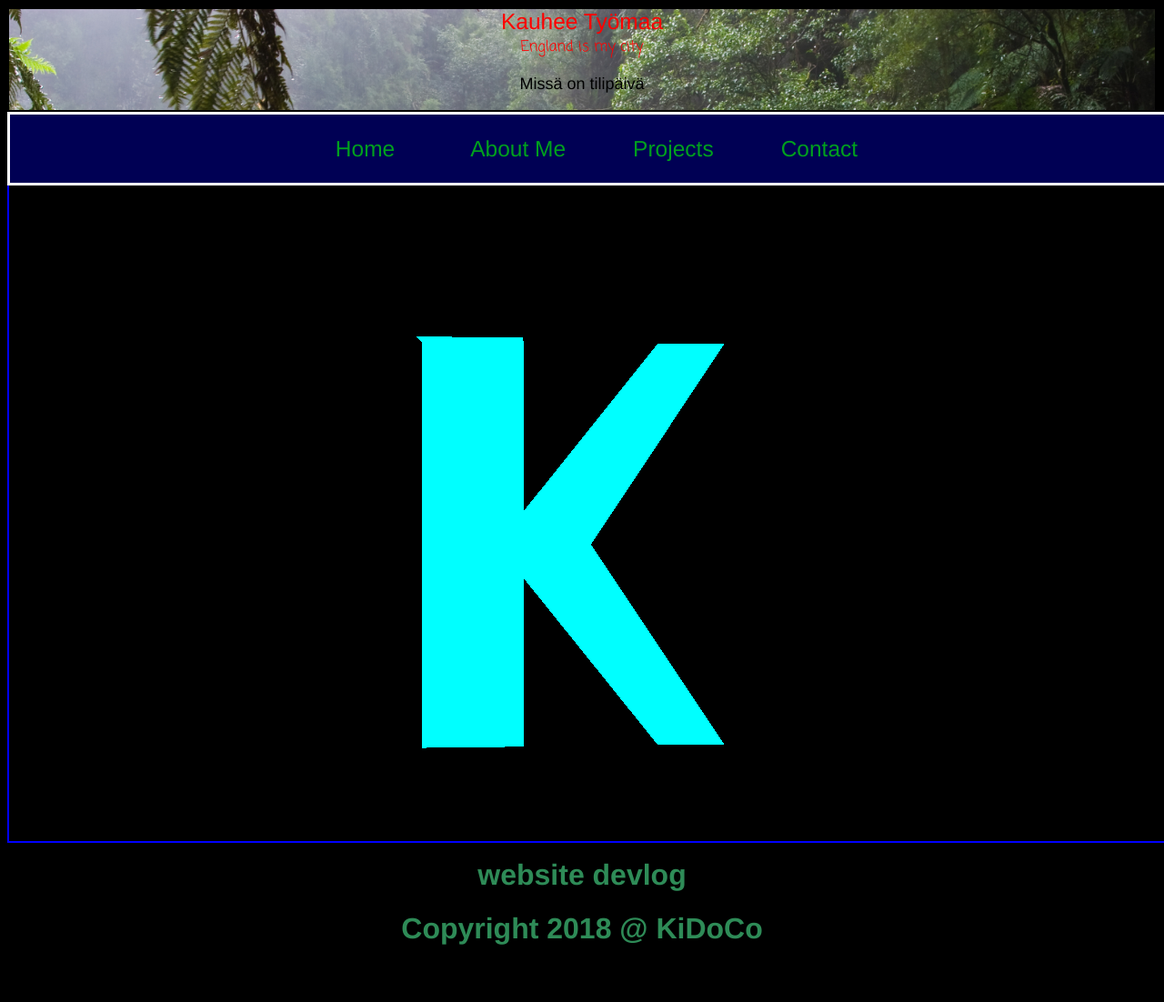
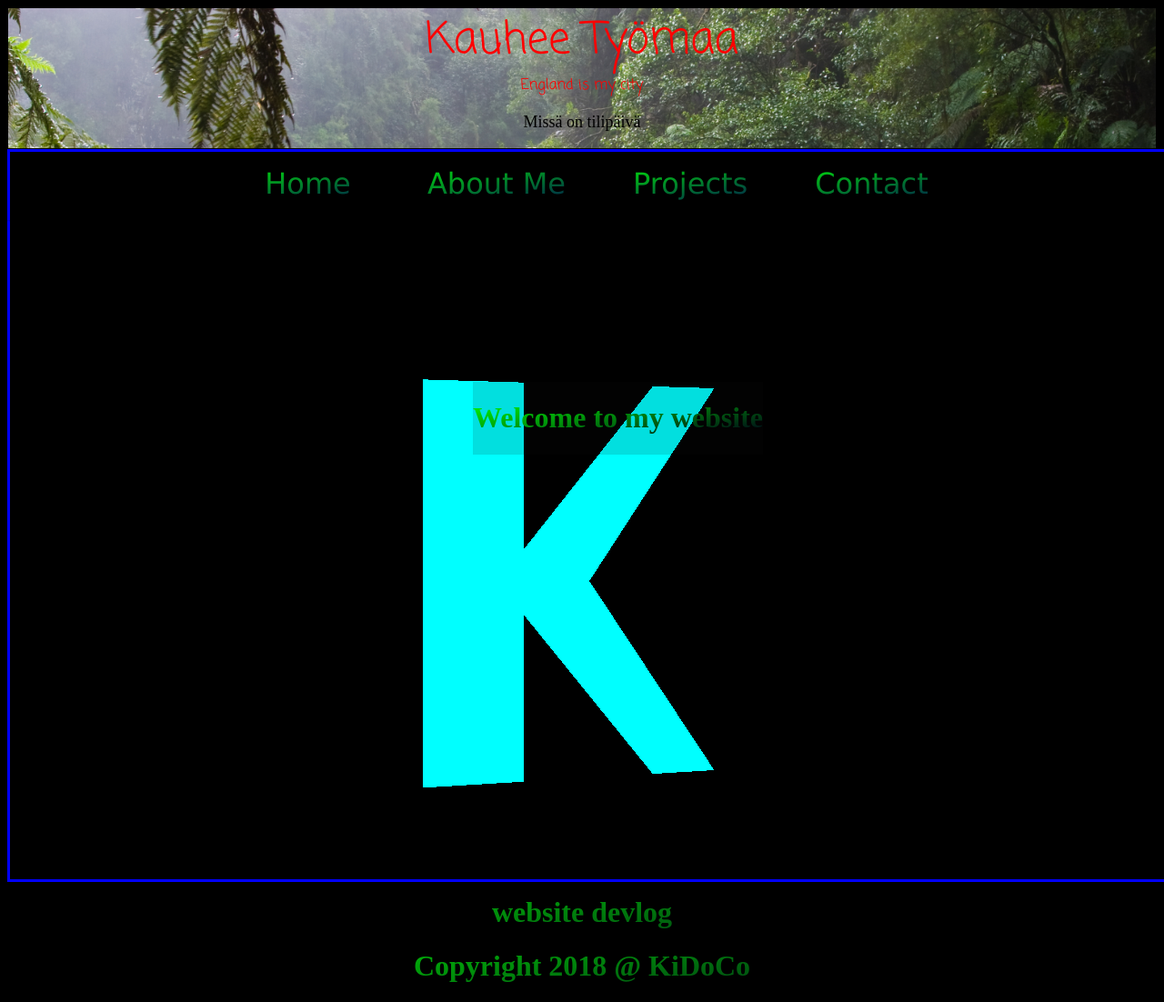
Before and after one commit to KiDoCo/Portfolio, a PHP site: page / in a window 1280 px wide. Shown: the whole page at 91% size. Before the commit the page ends 1039 px from the top, so only its background shows below. Run offline with PHP 8.4, Linux system fonts and the light colour scheme.

Commit message:
added linear gradient and removed borders

```diff
--- a/Resources/CSS/Container.css
+++ b/Resources/CSS/Container.css
@@ -8,15 +8,24 @@
 	height: 10%;
 
 }
+/*Universal elements */
 titles
 {
 	display : none;
 }
+
+footer {
+	text-align: center;
+
+}
+
+
+
 .container {
     position: relative;
     text-align: center;
 	background-size : cover;
-	border : 2px solid black;
+	border : 1px solid black;
 	color : #000000;
 	background-color : black;
 	background-image : url("../Images/Hopetoun_falls.jpg");
@@ -29,17 +38,15 @@ titles
 	position : relative;
 }
 
-footer {
-	text-align: center;
 
-}
+
+
 
 #dropdown ul { margin: 0; padding: 0; list-style: none;}
 
 #dropdown li { margin: 0; padding: 0;}
 
 #dropdown a { margin: 0; padding: 0;text-decoration: none;}
-
 
 #dropdown {
 
@@ -54,11 +61,12 @@ footer {
 
 	border : solid;
 
-	border-color : #FFFFFF;
+	border-color : #0000FF;
 
+	border-bottom : none;
 	text-align: center;
 
-	background-color: #000054;
+	background-color: #000000;
 
 	box-shadow: 0px 1px 1.5px rgba(0,0,0,.2);
 
@@ -87,8 +95,11 @@ footer {
 
 #dropdown > ul > li > a {
 
-    color: rgb(0,160,30);
+	background: -webkit-linear-gradient(280deg,#00FF00,#000056);
 
+	-webkit-background-clip:text;
+
+	-webkit-text-fill-color: transparent;
 
     line-height: 70px;		/* This bit chances the size of the text on the main heading */
 
@@ -99,26 +110,34 @@ footer {
 }
 
 #dropdown > ul ul > li > a > span {
-
-	color : #008400;
-	font-size: 2px;
+	background: -webkit-linear-gradient(280deg,#00FF00,#000018);
+	-webkit-background-clip:text;
+	-webkit-text-fill-color: transparent;
+	font-size: 26px;
+	overflow:hidden;
+	white-space: nowrap;
 }
 
-#dropdown > ul ul > li > a > span:hover {color : #00FF00;}
+#dropdown > ul ul > li > a > span:hover
+{
+	background: -webkit-linear-gradient(280deg,#00FF00,#00FF00);
+	-webkit-background-clip:text;
+	-webkit-text-fill-color: transparent;
+}
 
 #dropdown > ul > li > a:hover {color: #00FF00; }
 
 #dropdown > ul > li > a { text-decoration : none;}
 
-#dropdown > ul > li > ul {
+#dropdown > ul > li > ul { /*Dropdown effect window */
 
     opacity: 0;
 
     visibility: hidden;
 
-    padding: 5px 0 5px 0;
+    padding: 2px 0 2px 0;
 
-    background-color: #0000FF;
+    background-color: #000000;
 
     text-align: left;
 
@@ -152,8 +171,6 @@ footer {
 
 }
 
-
-
 #dropdown > ul > li > ul:before{
 
     content: '';
@@ -174,11 +191,11 @@ footer {
 
 #dropdown ul ul > li{
 
-    color: #FF0000;
-
     font-family: Verdana, 'Lucida Grande';
 
-    padding: 5px 8px 7px 16px;
+	font-size : 16px;
+
+    padding: 16px 4px 16px 4px;
 
     display: block;
 
@@ -188,3 +205,10 @@ footer {
 }
 
 #dropdown > ul ul > li > a { text-decoration : none;}
+
+#textWindow{
+	background-color: #11111122;
+	position: absolute;
+	left: 40vw;
+	top: 20vw;
+}
--- a/Resources/CSS/GLWindow.css
+++ b/Resources/CSS/GLWindow.css
@@ -1,5 +1,5 @@
 canvas {
-	border: 2px solid blue;
+	border: 3px solid blue;
 	background-color: red transparent;
 }
 video
--- a/Resources/CSS/ImageTextOverlay.css
+++ b/Resources/CSS/ImageTextOverlay.css
@@ -1,9 +1,8 @@
- * {
-	 font-family : Helvetica, Arial, sans-serif;
-   }
 
    h1 {
-	   color: SeaGreen;
+	   background: -webkit-linear-gradient(280deg,#00FF00,#000018);
+	   -webkit-background-clip:text;
+	   -webkit-text-fill-color: transparent;
    }
 
    p
--- a/Resources/JS/Form.js
+++ b/Resources/JS/Form.js
@@ -24,7 +24,7 @@ function getLocation()
 	}
 	else
 	{
-		x.innerHTML = "Fuck off";
+		x.innerHTML = "U browser no support geo, plz gime munnie";
 		return false;
 	}
 }
--- a/Resources/JS/PageGL.js
+++ b/Resources/JS/PageGL.js
@@ -8,7 +8,6 @@ canvas.style.width = window.innerWidth + "px";
 canvas.style.height = window.innerHeight + "px";
 var style = 16;
 var initvalue = parseFloat(style);
-$("span").css("font-size" ,(initvalue + window.innerWidth / 150) + 'px');
 init();
 render();
 
@@ -47,15 +46,7 @@ $(window).resize(function()
 	canvas.height = window.innerHeight;
 	canvas.width = window.innerWidth;
 	document.getElementById("dropdown").width = window.innerWidth;
-	//Calculate the font size
-	if((initvalue + window.innerWidth /150) <= 32)
-	{
-		$('span').css("font-size" , (initvalue + window.innerWidth / 150) + 'px');
-	}
-	else
-	{
-		$('span').css("font-size" , 24 + 'px');
-	}
+
 
 });
 
@@ -84,24 +75,6 @@ function K()
 
 		new THREE.Vector3(10,15,0),   //12
 
-				//backface
-		new THREE.Vector3(-5,20,5), //mid left 13
-		new THREE.Vector3(-5,-10,5), //down left 14
-		new THREE.Vector3(10,-10,5), //down right 15
-
-		new THREE.Vector3(10,20,5),  //mid right 16
-		new THREE.Vector3(10,50,5),	//Top right 17
-		new THREE.Vector3(-5,50,5),  //top left 18
-		//two side palliki
-		new THREE.Vector3(30,50,5), //top 19
-		new THREE.Vector3(40,50,5), //top 20
-		new THREE.Vector3(20,20,5),  //mid 21
-
-		new THREE.Vector3(40,-10,5), //down 22
-		new THREE.Vector3(30,-10,5),  //down 23
-		new THREE.Vector3(10,25,5),   //mid section 24
-
-		new THREE.Vector3(10,15,5)		//25
 	);
 
 	geometry.faces.push
@@ -121,18 +94,15 @@ function K()
 		new THREE.Face3(10,9,8), //down
 		new THREE.Face3(8,12,10),
 		//backface
-		//backside
-		new THREE.Face3(1,14,13),
-		new THREE.Face3(13,0,1),
-		new THREE.Face3(13,18,5),
-		new THREE.Face3(18,5,0),
-		new THREE.Face3(17,18,5),
-		new THREE.Face3(5,4,17),
-		new THREE.Face3(17,18,5),
-		new THREE.Face3(11,24,18),
-		new THREE.Face3(18,5,11)
-
-
+		new THREE.Face3(2,1,0),
+		new THREE.Face3(3,2,0),
+		new THREE.Face3(5,3,1),
+		new THREE.Face3(5,4,3),
+		new THREE.Face3(11,8,12),
+		new THREE.Face3(6,8,11),
+		new THREE.Face3(8,6,7),
+		new THREE.Face3(8,9,10),
+		new THREE.Face3(10,12,8),
 	);
 
 	geometry.computeBoundingSphere();
@@ -195,7 +165,6 @@ function init()
 	scene = new THREE.Scene();
 
 	scene.add(mesh);
-
 	renderer.setSize( window.innerWidth, window.innerHeight );
 
 
@@ -206,7 +175,7 @@ function init()
 function render()
 {
 	requestAnimationFrame( render );
-	mesh.rotation.y = startx;
+	mesh.rotation.y = startx * 5;
 	if(startx < -1.0)
 	{
 		increase = true;
--- a/index.html
+++ b/index.html
@@ -71,7 +71,12 @@
 			<li class='active'><a href='#'><span>Contact</span></a>
 		</ul>
 	</div>
+	<div id="textWindow">
+	<h1>Welcome to my website</h1>
+	</div>
 </div>
+
+
 <footer>
 <a href="Devlog.html"><h1> website devlog </h1></a>
 <h1>Copyright 2018 @ KiDoCo </h1>
```
